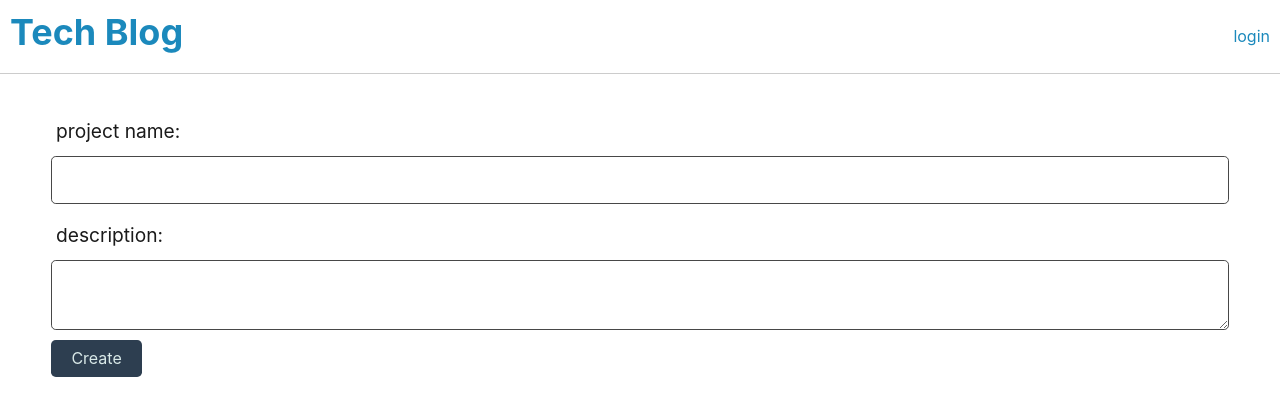
After one commit to Luwylbab/Tech-Blog, a Node project: template views/edit.handlebars in a window 1280 px wide. The commit adds this page. Shown: the top 416 px of the page. Run offline with Node 20 templates, Linux system fonts and the light colour scheme; the template is opened without the code that fills it: most values are stand-ins (such as "Sample title", 1, 10 or a date in 2020); some libraries are stand-ins or nearby versions.

Commit message:
Updates handlebars and the front end. Adds code for editing

```diff
--- a/models/Project.js
+++ b/models/Project.js
@@ -23,10 +23,6 @@ Project.init(
       allowNull: false,
       defaultValue: DataTypes.NOW,
     },
-    needed_funding: {
-      type: DataTypes.FLOAT,
-      allowNull: false,
-    },
     user_id: {
       type: DataTypes.INTEGER,
       references: {
--- /dev/null
+++ b/public/js/edit.js
@@ -0,0 +1,30 @@
+const newFormHandler = async (event) => {
+    event.preventDefault();
+
+    const id = event.target.getAttribute('data-id');
+    const name = document.querySelector('#project-name').value.trim();
+    const description = document.querySelector('#project-desc').value.trim();
+
+    if (name && description && id) {
+      const response = await fetch(`/api/projects/${id}`, {
+        method: 'PUT',
+        body: JSON.stringify({ name, description }),
+        headers: {
+          'Content-Type': 'application/json',
+        },
+      });
+
+      const result = await response.json()
+      console.log(result)
+
+      if (response.ok) {
+        document.location.reload();
+      } else {
+        alert('Failed to update post');
+      }
+    }
+  };
+
+  document
+    .querySelector('.edit-project-form')
+    .addEventListener('submit', delButtonHandler);
--- a/public/js/profile.js
+++ b/public/js/profile.js
@@ -2,13 +2,12 @@ const newFormHandler = async (event) => {
   event.preventDefault();
 
   const name = document.querySelector('#project-name').value.trim();
-  const needed_funding = document.querySelector('#project-funding').value.trim();
   const description = document.querySelector('#project-desc').value.trim();
 
-  if (name && needed_funding && description) {
+  if (name && description) {
     const response = await fetch(`/api/projects`, {
       method: 'POST',
-      body: JSON.stringify({ name, needed_funding, description }),
+      body: JSON.stringify({ name, description }),
       headers: {
         'Content-Type': 'application/json',
       },
--- /dev/null
+++ b/views/edit.handlebars
@@ -0,0 +1,15 @@
+    <form class="form edit-project-form" data-id="{{id}}">
+      <div class="form-group">
+        <label for="project-name">project name:</label>
+        <input class="form-input" type="text" id="project-name" name="project-name" defaultValue = "{{name}}"/>
+      </div>
+      <div class="form-group">
+        <label for="project-desc">description:</label>
+        <textarea class="form-input" id="project-desc" name="project-desc"></textarea>
+      </div>
+      <div class="form-group">
+        <button type="submit" class="btn btn-primary">Create</button>
+      </div>
+    </form>
+
+    <script src="./js/edit.js"></script>
--- a/views/homepage.handlebars
+++ b/views/homepage.handlebars
@@ -7,12 +7,6 @@
       {{{get_emoji}}}
       <a href="/project/{{project.id}}">{{project.name}}</a>
     </h2>
-    <p>
-      <span for="img" aria-label="money">💲</span>
-      <!-- Pass needed_funding value to the helper function -->
-      <span class="dollar-amount">{{format_amount project.needed_funding}}</span>
-      needed!
-    </p>
     <p>Created by {{project.user.name}} on {{format_date project.date_created}}</p>
   </div>
   <div class="col-md-7">
--- a/views/layouts/main.handlebars
+++ b/views/layouts/main.handlebars
@@ -13,8 +13,7 @@
   <div class="flex-column justify-space-around">
     <header class="display-flex justify-space-between align-center p-2">
       <h1>
-        <span role="img" aria-label="money">💸</span>
-        <a href="/">Fund My Project!</a>
+        <a href="/">Tech Blog</a>
       </h1>
       <nav>
         <!-- Conditionally render login or logout links -->
--- a/views/profile.handlebars
+++ b/views/profile.handlebars
@@ -12,10 +12,6 @@
       <div class="form-group">
         <label for="project-name">project name:</label>
         <input class="form-input" type="text" id="project-name" name="project-name" />
-      </div>
-      <div class="form-group">
-        <label for="project-funding">needed funding ($):</label>
-        <input class="form-input" type="number" id="project-funding" name="project-funding" />
       </div>
       <div class="form-group">
         <label for="project-desc">description:</label>
```
Also changed, not shown: controllers/api/projectRoutes.js (+17 -0 lines), controllers/homeRoutes.js (+22 -0 lines), seeds/projectData.json (+3 -6 lines), views/project.handlebars (+4 -9 lines).
